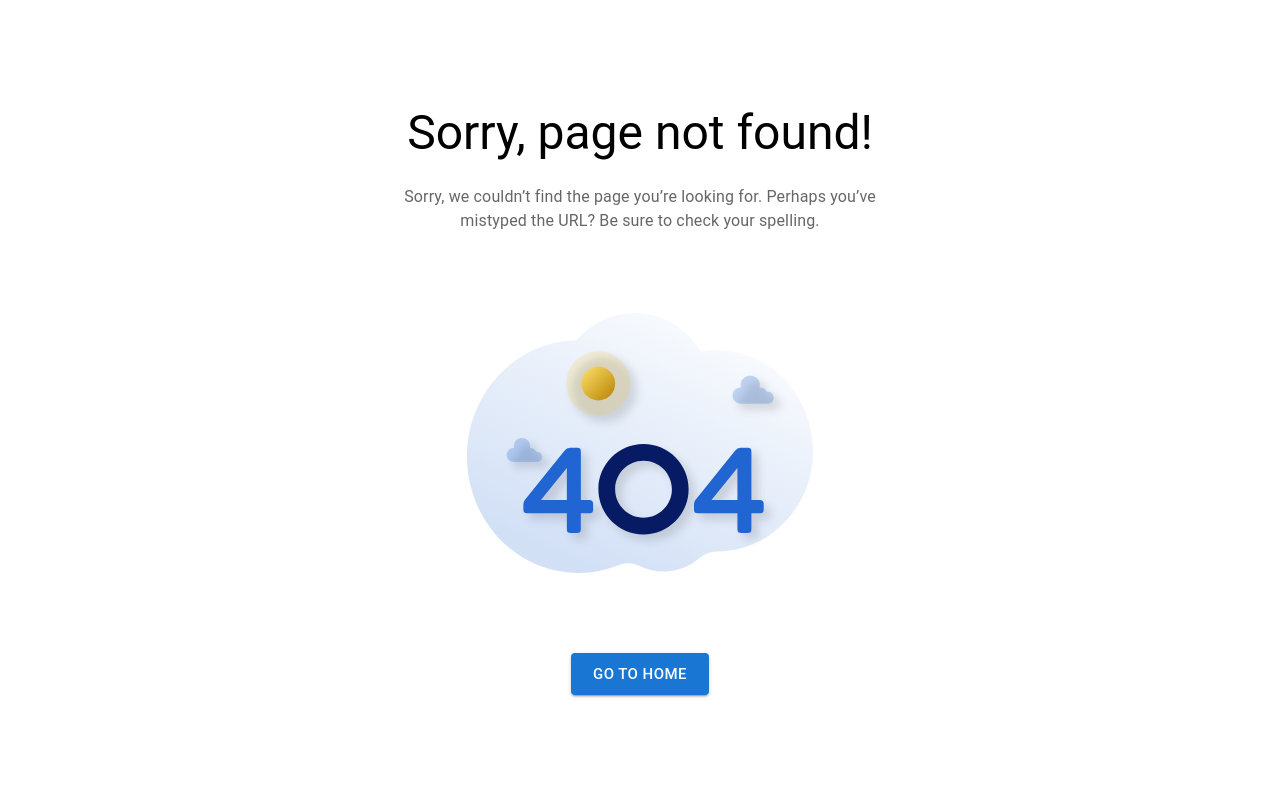
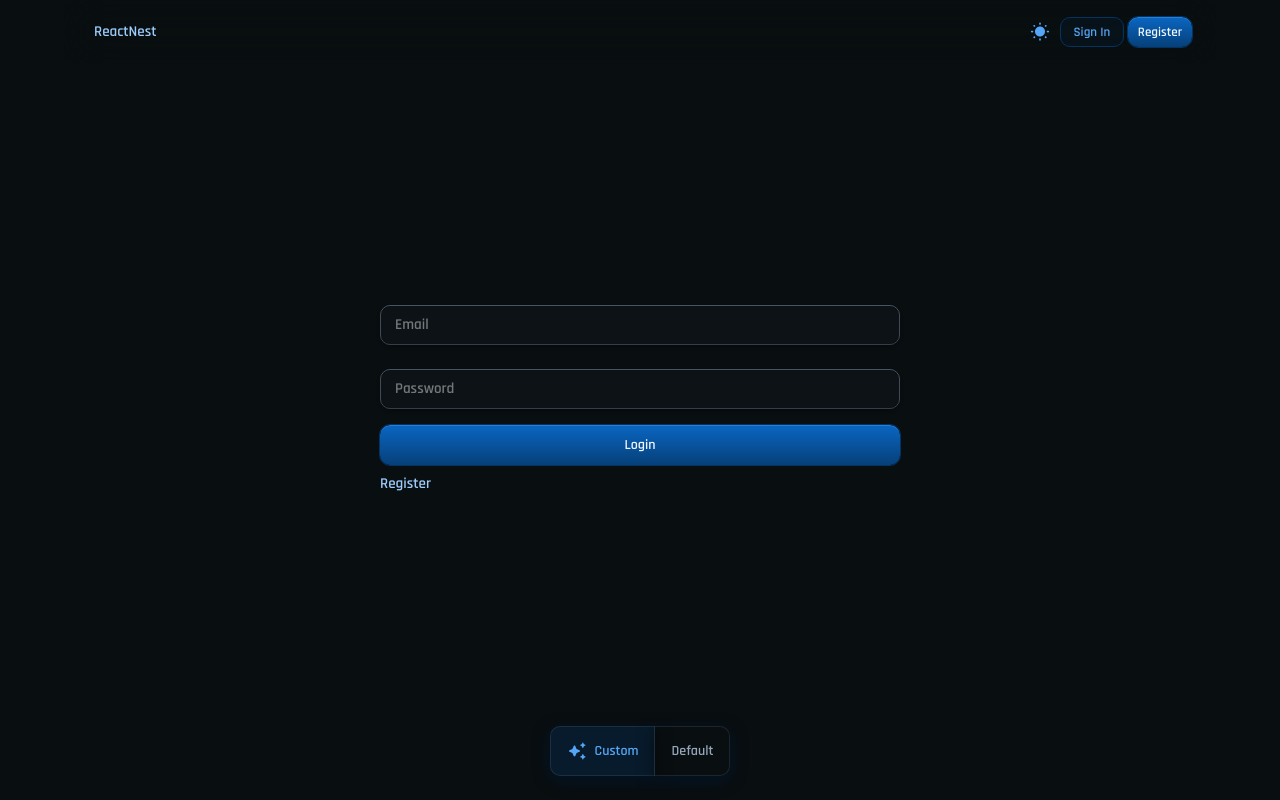
Before and after one commit to arswe/reactnest, a React (Vite) app in the folder frontend/: page /login in a window 1280 px wide. Before the commit this address had no page. Built offline with nearby package versions, Linux system fonts and the light colour scheme.

Commit message:
custom RouterLink add

```diff
--- a/frontend/src/components/common/Navbar.tsx
+++ b/frontend/src/components/common/Navbar.tsx
@@ -62,11 +62,11 @@
             }}
           >
             <ToggleColorMode mode={mode} toggleColorMode={toggleColorMode} />
-            <Button color='success' variant='outlined' size='small' component='a' href='/sign-in' target='_blank'>
+            <Button color='success' variant='outlined' size='small' component='a' href='/login' target='_blank'>
               Sign In
             </Button>
-            <Button color='primary' variant='contained' size='small' component='a' href='/sign-up/' target='_blank'>
-              Sign Up
+            <Button color='primary' variant='contained' size='small' component='a' href='/register' target='_blank'>
+              Register
             </Button>
           </Box>
           <Box sx={{ display: { sm: '', md: 'none' } }}>
@@ -90,11 +90,11 @@
                     color='primary'
                     variant='contained'
                     component='a'
-                    href='/sign-up'
+                    href='/login'
                     target='_blank'
                     sx={{ width: '100%' }}
                   >
-                    Sign In
+                    Login
                   </Button>
                 </MenuItem>
                 <MenuItem>
@@ -102,11 +102,11 @@
                     color='primary'
                     variant='outlined'
                     component='a'
-                    href='/docs'
+                    href='/register'
                     target='_blank'
                     sx={{ width: '100%' }}
                   >
-                    Sign Up
+                    Register
                   </Button>
                 </MenuItem>
               </Box>
--- a/frontend/src/components/shared/RouterLink.tsx
+++ b/frontend/src/components/shared/RouterLink.tsx
@@ -1,21 +1,17 @@
-import PropTypes from 'prop-types'
-import { forwardRef } from 'react'
+import { Link as MuiLink } from '@mui/material'
 import { Link } from 'react-router-dom'
 
-// ----------------------------------------------------------------------
-
-import { Validator } from 'prop-types'
-
-interface RouterLinkProps {
+interface Props {
   href: string
+  children: string | JSX.Element | JSX.Element[]
 }
 
-const RouterLink = forwardRef<HTMLAnchorElement, RouterLinkProps>(({ href, ...other }, ref) => (
-  <Link ref={ref} to={href} {...other} />
-))
-
-RouterLink.propTypes = {
-  href: PropTypes.string.isRequired as Validator<string>,
+const RouterLink = ({ href, children }: Props) => {
+  return (
+    <Link to={href}>
+      <MuiLink>{children}</MuiLink>
+    </Link>
+  )
 }
 
 export default RouterLink
--- a/frontend/src/components/Auth.tsx
+++ b/frontend/src/layouts/Auth.tsx
@@ -1,7 +1,13 @@
 import { Button, Container, Stack, TextField } from '@mui/material'
-import { useState } from 'react'
+import { ReactNode, useState } from 'react'
 
-const Auth = () => {
+interface AuthProps {
+  submitLabel: string
+  onSubmit: (credentials: { email: string; password: string }) => Promise<void>
+  children?: ReactNode
+}
+
+const Auth = ({ submitLabel, onSubmit, children }: AuthProps) => {
   const [email, setEmail] = useState('')
   const [password, setPassword] = useState('')
   return (
@@ -34,6 +40,7 @@
         <TextField
           id='password'
           hiddenLabel
+          margin='normal'
           size='small'
           variant='outlined'
           aria-label='Password'
@@ -46,9 +53,11 @@
             ariaLabel: 'Password',
           }}
         />
-        <Button variant='contained' color='primary'>
-          Sign In
+        <Button variant='contained' color='primary' onClick={() => onSubmit({ email, password })}>
+          {submitLabel}
         </Button>
+
+        {children}
       </Stack>
     </Container>
   )
--- a/frontend/src/pages/Home.tsx
+++ b/frontend/src/pages/Home.tsx
@@ -1,9 +1,5 @@
-import Auth from "../components/Auth"
-
 const Home = () => {
-  return <div>
-    <Auth />
-  </div>
+  return <div>HOme</div>
 }
 
 export default Home
--- a/frontend/src/pages/Login.tsx
+++ b/frontend/src/pages/Login.tsx
@@ -1,5 +1,14 @@
+import RouterLink from '../components/shared/RouterLink'
+import Auth from '../layouts/Auth'
+
 const Login = () => {
-  return <div>Login</div>
+  return (
+    <div>
+      <Auth submitLabel='Login' onSubmit={async () => {}}>
+        <RouterLink href={'/register'}>Register</RouterLink>
+      </Auth>
+    </div>
+  )
 }
 
 export default Login
--- a/frontend/src/pages/Register.tsx
+++ b/frontend/src/pages/Register.tsx
@@ -1,5 +1,14 @@
+import RouterLink from '../components/shared/RouterLink'
+import Auth from '../layouts/Auth'
+
 const Register = () => {
-  return <div>Register</div>
+  return (
+    <div>
+      <Auth submitLabel='Register' onSubmit={async () => {}}>
+        <RouterLink href={'/login'}>Login</RouterLink>
+      </Auth>
+    </div>
+  )
 }
 
 export default Register
--- a/frontend/src/routes/routes.tsx
+++ b/frontend/src/routes/routes.tsx
@@ -2,13 +2,19 @@
 import App from '../App'
 import ErrorPage from '../layouts/ErrorPage'
 import Home from '../pages/Home'
+import Login from '../pages/Login'
+import Register from '../pages/Register'
 
 const router = createBrowserRouter([
   {
     path: '/',
     element: <App />,
     errorElement: <ErrorPage />,
-    children: [{ index: true, element: <Home /> }],
+    children: [
+      { index: true, element: <Home /> },
+      { path: '/login', element: <Login /> },
+      { path: '/register', element: <Register /> },
+    ],
   },
 ])
 
```
